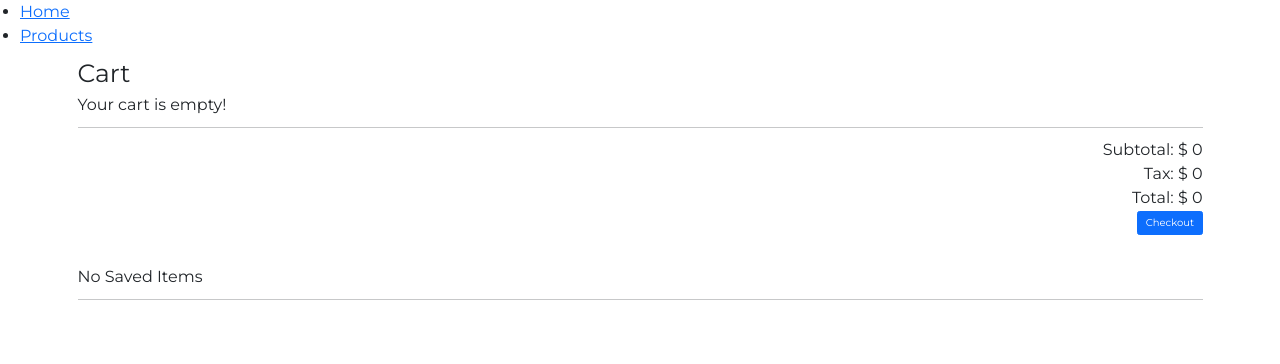
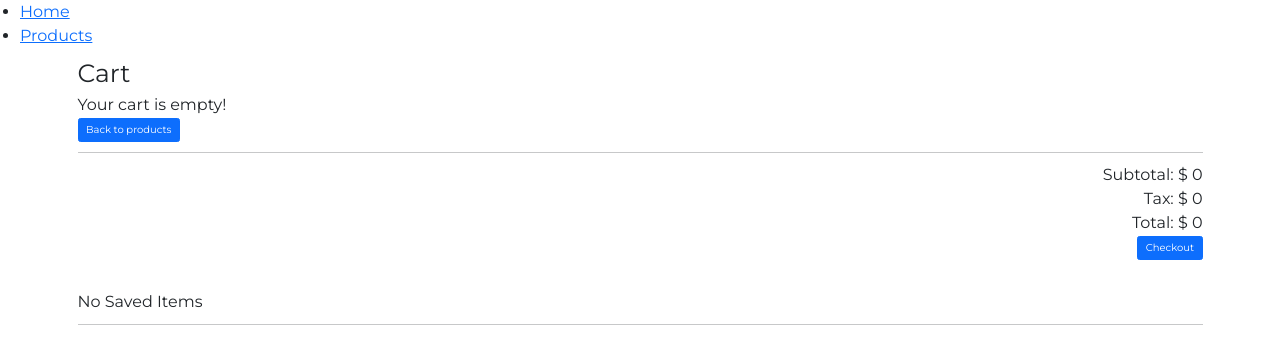
Before and after one commit to v-walker/hw-redux-shopping-cart, a React (Create React App) app: page /checkout in a window 1280 px wide. Shown: the top 364 px of the page. Built offline with nearby package versions, Linux system fonts and the light colour scheme.

Commit message:
back to products button

```diff
--- a/src/components/Checkout.jsx
+++ b/src/components/Checkout.jsx
@@ -28,7 +28,7 @@ function Checkout() {
                     </div>
                 }
             </div>
-
+            <button className="btn btn-primary"><Link to="/products" style={{textDecoration: "none", color: "white"}}>Back to products</Link></button>
             <hr />
 
             <Fade left cascade>
```
